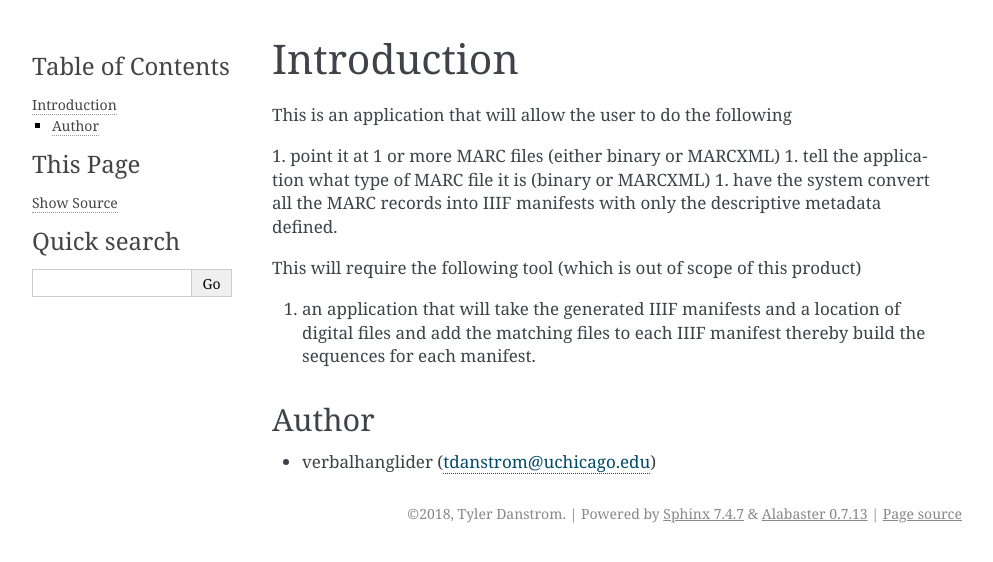
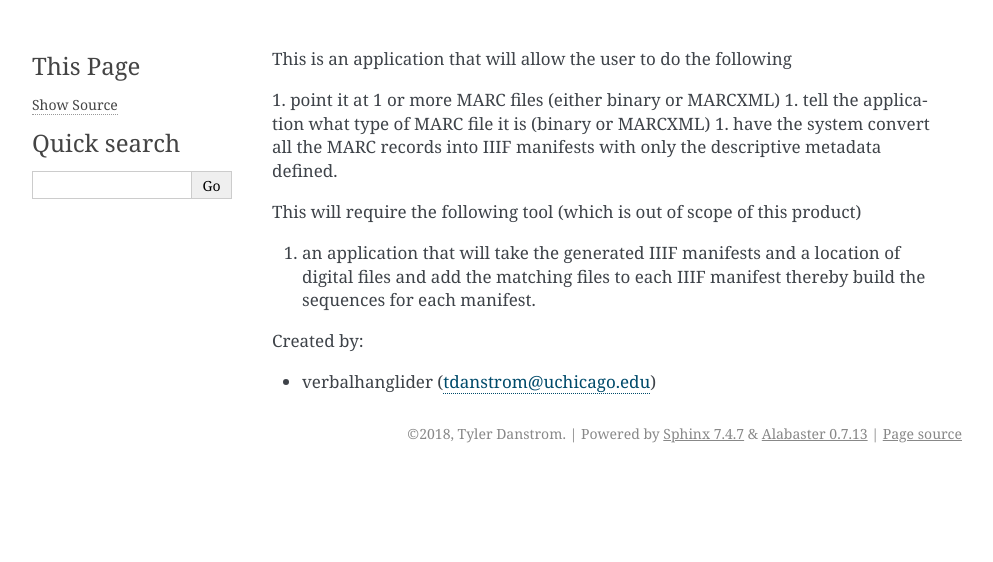
Before and after one commit to uchicago-library/marc2iiif, a Sphinx documentation site: the page built from docs/intro.rst, in a window 1280 px wide. Shown: the top 562 px of the page, without its empty margins (148-1141 px from the left). Built offline with Sphinx 7.4.7, drawn with Linux system fonts in a browser that asks for light colours.

```diff
--- a/docs/autodoc.rst
+++ b/docs/autodoc.rst
@@ -3,14 +3,11 @@ Auto Docs
 .. automodule:: marc2iiif
    :members:
    :inherited-members:
-   :special-members: __init__
 
 .. automodule:: marc2iiif.utils
    :members:
    :inherited-members:
-   :special-members: __init__
 
 .. automodule:: marc2iiif.constants
    :members:
    :inherited-members:
-   :special-members: __init__
--- a/docs/intro.rst
+++ b/docs/intro.rst
@@ -1,5 +1,3 @@
-Introduction
-============
 
 This is an application that will allow the user to do the following
 
@@ -11,7 +9,6 @@ This will require the following tool (which is out of scope of this product)
 
 1. an application that will take the generated IIIF manifests and a location of digital files and add the matching files to each IIIF manifest thereby build the sequences for each manifest.
 
-Author
-------
+Created by:
 
 - verbalhanglider (tdanstrom@uchicago.edu)
```
